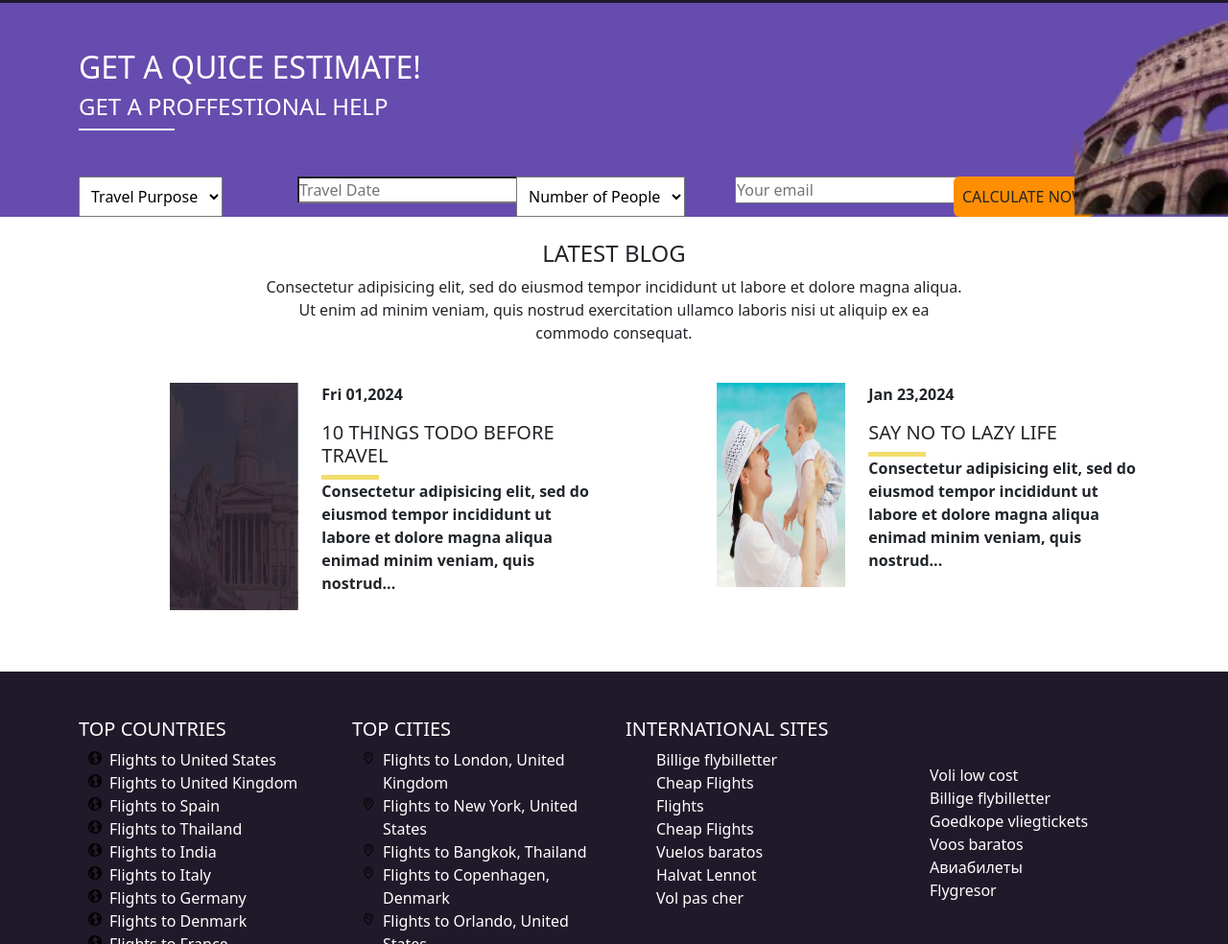
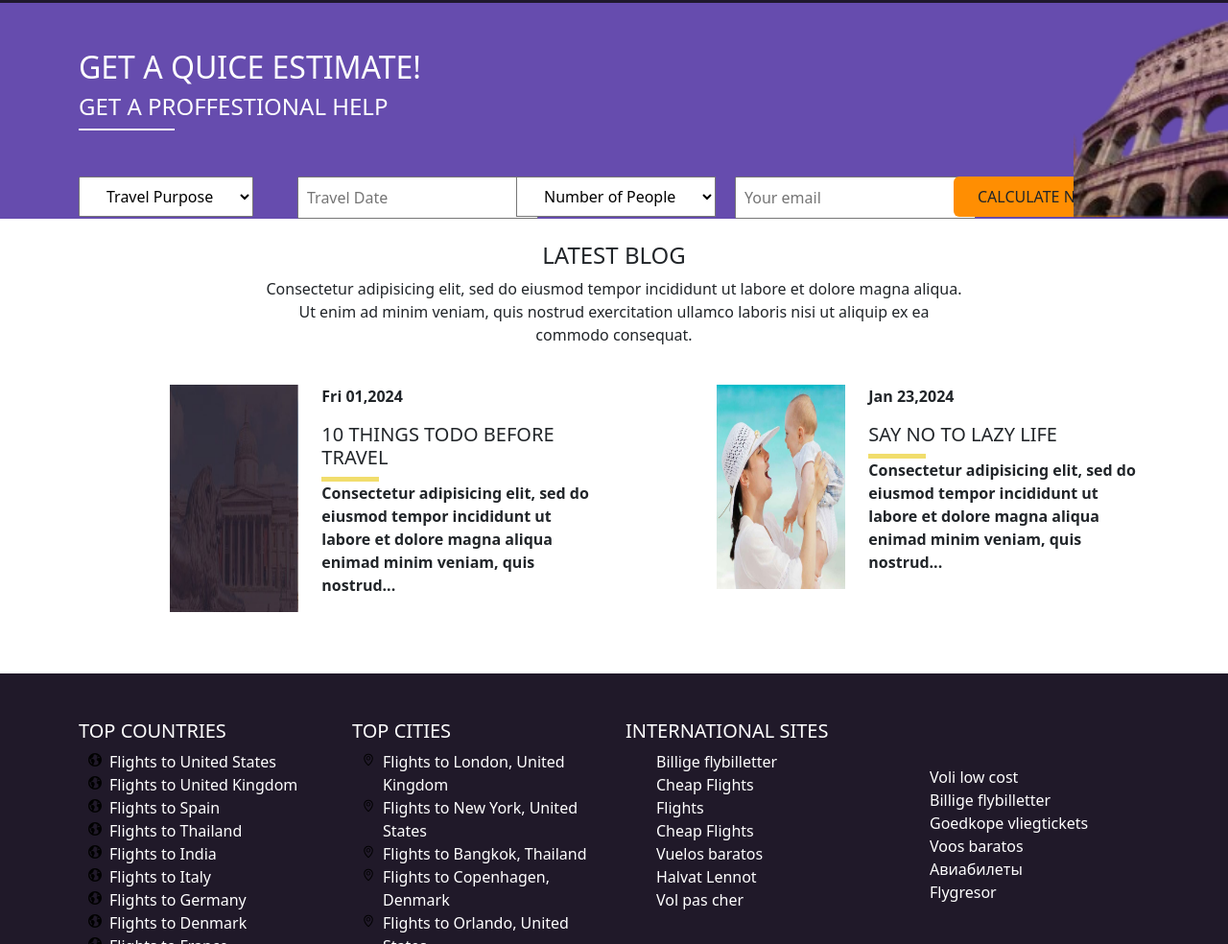
Before and after one commit to AmanKumar0104/Momondo, a plain HTML site: page index.html in a window 1280 px wide. Shown: the part 2224-3208 px from the top of the page at 96% size. Drawn offline with nearby package versions, Linux system fonts and the light colour scheme.

Commit message:
7th commit

```diff
--- a/index.html
+++ b/index.html
@@ -413,19 +413,19 @@
         </div>
       </div>
 
-        <div class="row row-cols-lg-5 row-cols-md-6 row-cols-sm-7" >
+        <div class="row row-cols-lg-5 row-cols-md-6" >
           <div class="col1">
-            <select name="form-control" id="select" class="select1 p-2  ">
+            <select name="form-control" id="select" class="select1 p-2 px-4 ">
               <option value="">Travel Purpose</option>
               <option value="">Tracking</option>
               <option value="">Medical</option>
             </select>
           </div>
           <div class="col2">
-            <input type="text" placeholder="Travel Date" onfocus="(this.type='date')" class="date  bg-white">
+            <input type="text" placeholder="Travel Date" onfocus="(this.type='date')" class="date p-2">
           </div>
           <div class="col1">
-            <select name="form-control" id="select" class="select2 p-2  bg-white">
+            <select name="form-control" id="select" class="select2 p-2 px-4 bg-white">
               <option value="people">Number of People</option>
               <option value="">01</option>
               <option value="">02</option>
@@ -440,10 +440,10 @@
             </select>
           </div>
           <div class="col2">
-            <input type="email" placeholder="Your email" onfocus="(this.type='email')" class="email ">
+            <input type="email" placeholder="Your email" onfocus="(this.type='email')" class="email p-2">
           </div>
           <div class="col">
-            <button type="button" class="btn p-2 " id="btn">CALCULATE NOW</button>
+            <button type="button" class="btn p-2 px-4" id="btn">CALCULATE NOW</button>
           </div>
         </div>
     </div>
```
